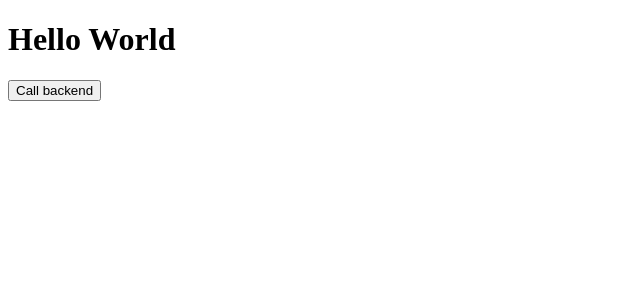
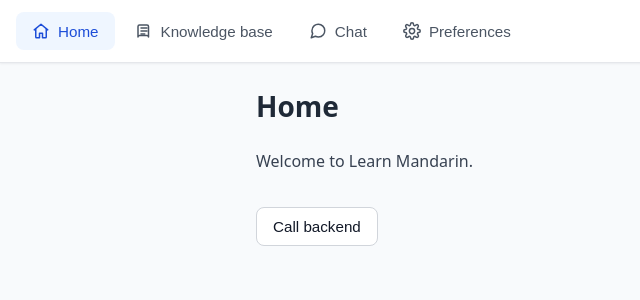
Before and after one commit to mazarsju/learn-mandarin, a React (Vite) app in the folder frontend/: page / in a window 1280 px wide. Shown: the top 300 px of the page, without its empty margins (0-640 px from the left). Built offline with nearby package versions, Linux system fonts and the light colour scheme.

Commit message:
Create tabs for the different parts of the app

```diff
--- /dev/null
+++ b/frontend/src/App.css
@@ -0,0 +1,101 @@
+* {
+  box-sizing: border-box;
+}
+
+body {
+  margin: 0;
+  font-family: system-ui, -apple-system, BlinkMacSystemFont, "Segoe UI", sans-serif;
+  color: #1f2937;
+  background: #f8fafc;
+}
+
+.app {
+  min-height: 100vh;
+  display: flex;
+  flex-direction: column;
+}
+
+.navbar {
+  background: #ffffff;
+  border-bottom: 1px solid #e5e7eb;
+  box-shadow: 0 1px 2px rgba(15, 23, 42, 0.06);
+}
+
+.navbar-list {
+  display: flex;
+  gap: 0.25rem;
+  list-style: none;
+  margin: 0;
+  padding: 0.75rem 1rem;
+}
+
+.navbar-tab {
+  display: inline-flex;
+  align-items: center;
+  gap: 0.5rem;
+  padding: 0.625rem 1rem;
+  border: none;
+  border-radius: 0.5rem;
+  background: transparent;
+  color: #4b5563;
+  font-size: 0.95rem;
+  font-weight: 500;
+  cursor: pointer;
+  transition: background-color 0.15s ease, color 0.15s ease;
+}
+
+.navbar-tab:hover {
+  background: #f3f4f6;
+  color: #111827;
+}
+
+.navbar-tab--active,
+.navbar-tab--active:hover {
+  background: #eff6ff;
+  color: #1d4ed8;
+}
+
+.navbar-icon {
+  width: 1.125rem;
+  height: 1.125rem;
+}
+
+.app-main {
+  flex: 1;
+  padding: 1.5rem;
+}
+
+.page {
+  max-width: 48rem;
+  margin: 0 auto;
+}
+
+.page-header {
+  margin-bottom: 1.5rem;
+}
+
+.page-header h1 {
+  margin: 0;
+  font-size: 1.75rem;
+  font-weight: 700;
+}
+
+.page-content {
+  color: #374151;
+  line-height: 1.6;
+}
+
+.page-content button {
+  margin-top: 1rem;
+  padding: 0.625rem 1rem;
+  border: 1px solid #d1d5db;
+  border-radius: 0.5rem;
+  background: #ffffff;
+  color: #111827;
+  font-size: 0.95rem;
+  cursor: pointer;
+}
+
+.page-content button:hover {
+  background: #f9fafb;
+}
--- a/frontend/src/App.tsx
+++ b/frontend/src/App.tsx
@@ -1,16 +1,28 @@
-async function callBackend() {
-  const response = await fetch("/hello", { method: "POST" });
-  const message = await response.text();
-  alert(message);
-}
+import { useState, type ComponentType } from "react";
+import "./App.css";
+import Navbar, { type PageId } from "./components/Navbar";
+import ChatPage from "./pages/ChatPage";
+import HomePage from "./pages/HomePage";
+import KnowledgeBasePage from "./pages/KnowledgeBasePage";
+import PreferencesPage from "./pages/PreferencesPage";
+
+const PAGES: Record<PageId, ComponentType> = {
+  home: HomePage,
+  "knowledge-base": KnowledgeBasePage,
+  chat: ChatPage,
+  preferences: PreferencesPage,
+};
 
 export default function App() {
+  const [activePage, setActivePage] = useState<PageId>("home");
+  const ActivePage = PAGES[activePage];
+
   return (
-    <main>
-      <h1>Hello World</h1>
-      <button type="button" onClick={() => void callBackend()}>
-        Call backend
-      </button>
-    </main>
+    <div className="app">
+      <Navbar activePage={activePage} onPageChange={setActivePage} />
+      <main className="app-main">
+        <ActivePage />
+      </main>
+    </div>
   );
 }
--- /dev/null
+++ b/frontend/src/components/Navbar.tsx
@@ -0,0 +1,52 @@
+import {
+  ChatBubbleIcon,
+  HouseIcon,
+  NotebookIcon,
+  SettingsIcon,
+} from "./icons";
+
+export type PageId = "home" | "knowledge-base" | "chat" | "preferences";
+
+type NavItem = {
+  id: PageId;
+  label: string;
+  icon: typeof HouseIcon;
+};
+
+const NAV_ITEMS: NavItem[] = [
+  { id: "home", label: "Home", icon: HouseIcon },
+  { id: "knowledge-base", label: "Knowledge base", icon: NotebookIcon },
+  { id: "chat", label: "Chat", icon: ChatBubbleIcon },
+  { id: "preferences", label: "Preferences", icon: SettingsIcon },
+];
+
+type NavbarProps = {
+  activePage: PageId;
+  onPageChange: (page: PageId) => void;
+};
+
+export default function Navbar({ activePage, onPageChange }: NavbarProps) {
+  return (
+    <nav className="navbar" aria-label="Main navigation">
+      <ul className="navbar-list">
+        {NAV_ITEMS.map(({ id, label, icon: Icon }) => {
+          const isActive = activePage === id;
+
+          return (
+            <li key={id}>
+              <button
+                type="button"
+                className={`navbar-tab${isActive ? " navbar-tab--active" : ""}`}
+                aria-current={isActive ? "page" : undefined}
+                onClick={() => onPageChange(id)}
+              >
+                <Icon className="navbar-icon" />
+                <span>{label}</span>
+              </button>
+            </li>
+          );
+        })}
+      </ul>
+    </nav>
+  );
+}
--- /dev/null
+++ b/frontend/src/components/Page.tsx
@@ -0,0 +1,17 @@
+import type { ReactNode } from "react";
+
+type PageProps = {
+  title: string;
+  children?: ReactNode;
+};
+
+export default function Page({ title, children }: PageProps) {
+  return (
+    <section className="page">
+      <header className="page-header">
+        <h1>{title}</h1>
+      </header>
+      <div className="page-content">{children}</div>
+    </section>
+  );
+}
--- /dev/null
+++ b/frontend/src/components/icons.tsx
@@ -0,0 +1,74 @@
+type IconProps = {
+  className?: string;
+};
+
+export function HouseIcon({ className }: IconProps) {
+  return (
+    <svg
+      className={className}
+      viewBox="0 0 24 24"
+      fill="none"
+      stroke="currentColor"
+      strokeWidth="2"
+      strokeLinecap="round"
+      strokeLinejoin="round"
+      aria-hidden="true"
+    >
+      <path d="M3 10.5 12 3l9 7.5" />
+      <path d="M5 9.5V20a1 1 0 0 0 1 1h4v-6h4v6h4a1 1 0 0 0 1-1V9.5" />
+    </svg>
+  );
+}
+
+export function NotebookIcon({ className }: IconProps) {
+  return (
+    <svg
+      className={className}
+      viewBox="0 0 24 24"
+      fill="none"
+      stroke="currentColor"
+      strokeWidth="2"
+      strokeLinecap="round"
+      strokeLinejoin="round"
+      aria-hidden="true"
+    >
+      <path d="M6 4h10a2 2 0 0 1 2 2v14a2 2 0 0 0-2-2H6a2 2 0 0 0-2 2V6a2 2 0 0 1 2-2z" />
+      <path d="M8 8h8M8 12h8M8 16h5" />
+    </svg>
+  );
+}
+
+export function ChatBubbleIcon({ className }: IconProps) {
+  return (
+    <svg
+      className={className}
+      viewBox="0 0 24 24"
+      fill="none"
+      stroke="currentColor"
+      strokeWidth="2"
+      strokeLinecap="round"
+      strokeLinejoin="round"
+      aria-hidden="true"
+    >
+      <path d="M21 11.5a8.4 8.4 0 0 1-1.9 5.4 8.5 8.5 0 0 1-6.6 3.1 8.4 8.4 0 0 1-3.9-1L3 21l1.9-5.6a8.4 8.4 0 0 1-1-3.9 8.5 8.5 0 0 1 3.1-6.6A8.4 8.4 0 0 1 12.5 3 8.5 8.5 0 0 1 21 11.5z" />
+    </svg>
+  );
+}
+
+export function SettingsIcon({ className }: IconProps) {
+  return (
+    <svg
+      className={className}
+      viewBox="0 0 24 24"
+      fill="none"
+      stroke="currentColor"
+      strokeWidth="2"
+      strokeLinecap="round"
+      strokeLinejoin="round"
+      aria-hidden="true"
+    >
+      <path d="M12 15.5a3.5 3.5 0 1 0 0-7 3.5 3.5 0 0 0 0 7z" />
+      <path d="M19.4 15a1.7 1.7 0 0 0 .3 1.8l.1.1a2 2 0 1 1-2.8 2.8l-.1-.1a1.7 1.7 0 0 0-1.8-.3 1.7 1.7 0 0 0-1 1.5V21a2 2 0 1 1-4 0v-.2a1.7 1.7 0 0 0-1-1.5 1.7 1.7 0 0 0-1.8.3l-.1.1a2 2 0 1 1-2.8-2.8l.1-.1a1.7 1.7 0 0 0 .3-1.8 1.7 1.7 0 0 0-1.5-1H3a2 2 0 1 1 0-4h.2a1.7 1.7 0 0 0 1.5-1 1.7 1.7 0 0 0-.3-1.8l-.1-.1a2 2 0 1 1 2.8-2.8l.1.1a1.7 1.7 0 0 0 1.8.3 1.7 1.7 0 0 0 1-1.5V3a2 2 0 1 1 4 0v.2a1.7 1.7 0 0 0 1 1.5 1.7 1.7 0 0 0 1.8-.3l.1-.1a2 2 0 1 1 2.8 2.8l-.1.1a1.7 1.7 0 0 0-.3 1.8 1.7 1.7 0 0 0 1.5 1H21a2 2 0 1 1 0 4h-.2a1.7 1.7 0 0 0-1.5 1z" />
+    </svg>
+  );
+}
--- /dev/null
+++ b/frontend/src/pages/ChatPage.tsx
@@ -0,0 +1,9 @@
+import Page from "../components/Page";
+
+export default function ChatPage() {
+  return (
+    <Page title="Chat">
+      <p>Practice conversations in Mandarin here.</p>
+    </Page>
+  );
+}
--- /dev/null
+++ b/frontend/src/pages/HomePage.tsx
@@ -0,0 +1,18 @@
+import Page from "../components/Page";
+
+async function callBackend() {
+  const response = await fetch("/hello", { method: "POST" });
+  const message = await response.text();
+  alert(message);
+}
+
+export default function HomePage() {
+  return (
+    <Page title="Home">
+      <p>Welcome to Learn Mandarin.</p>
+      <button type="button" onClick={() => void callBackend()}>
+        Call backend
+      </button>
+    </Page>
+  );
+}
--- /dev/null
+++ b/frontend/src/pages/KnowledgeBasePage.tsx
@@ -0,0 +1,9 @@
+import Page from "../components/Page";
+
+export default function KnowledgeBasePage() {
+  return (
+    <Page title="Knowledge base">
+      <p>Your characters and vocabulary will appear here.</p>
+    </Page>
+  );
+}
--- /dev/null
+++ b/frontend/src/pages/PreferencesPage.tsx
@@ -0,0 +1,9 @@
+import Page from "../components/Page";
+
+export default function PreferencesPage() {
+  return (
+    <Page title="Preferences">
+      <p>Adjust your learning settings here.</p>
+    </Page>
+  );
+}
```
Also changed, not shown: 2 other files (tests, documents, lock files or other folders).
